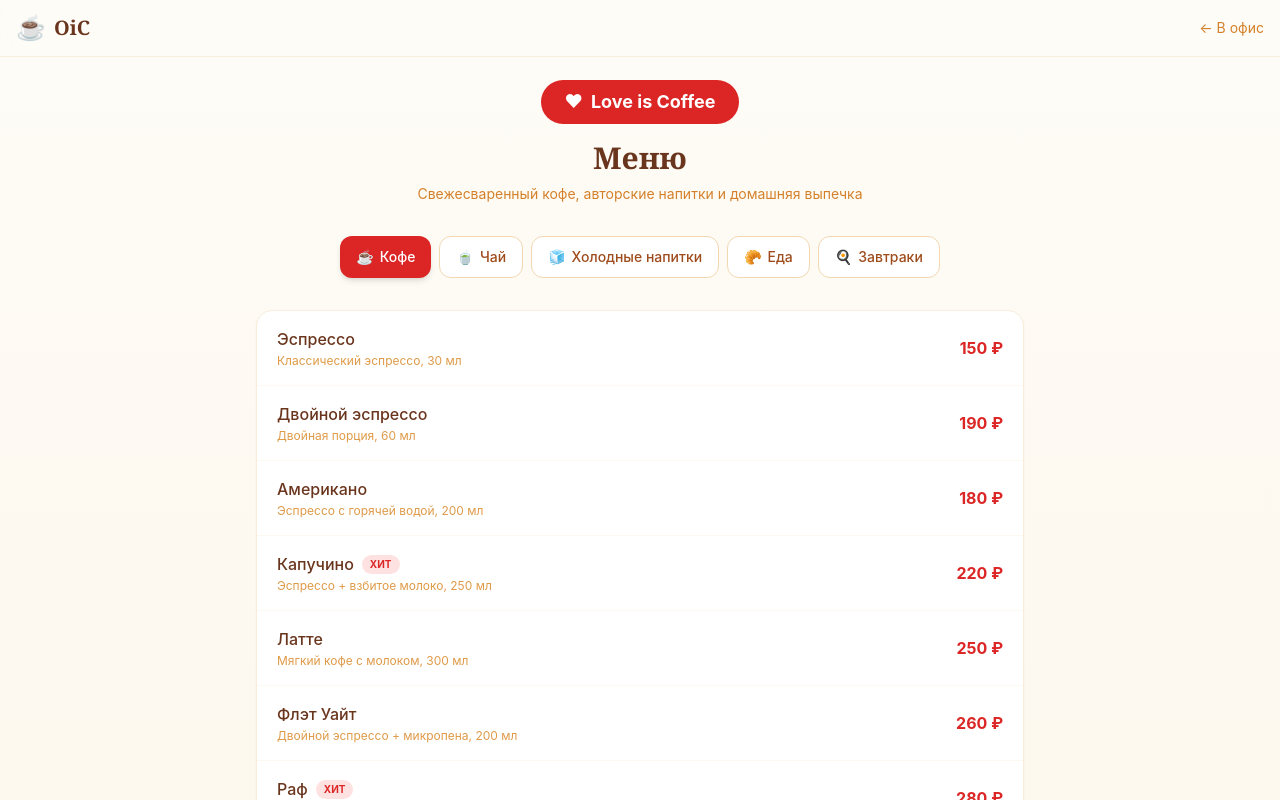
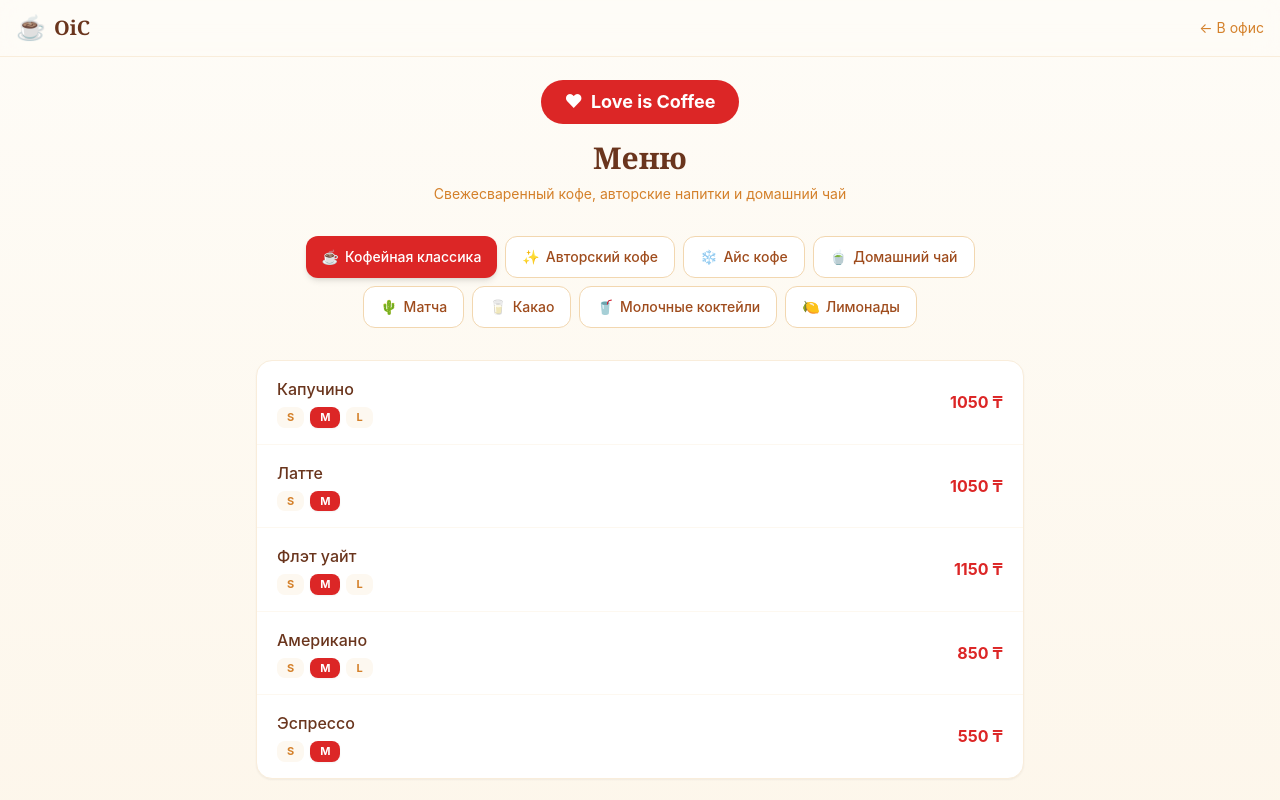
Before and after one commit to Alexandr-Dey/office-is-coffee, a Next.js app: page /menu in a window 1280 px wide. Shown: the top 800 px of the page. Built offline with nearby package versions, Linux system fonts and the light colour scheme.

Commit message:
Update menu: real LiC menu, tenge currency, S/M/L sizes

```diff
--- a/src/app/menu/page.tsx
+++ b/src/app/menu/page.tsx
@@ -6,10 +6,11 @@ import { motion, AnimatePresence } from "framer-motion";
 /* ═══════════════════════════════════════════
    ДАННЫЕ МЕНЮ LOVE IS COFFEE
    ═══════════════════════════════════════════ */
+type Size = "S" | "M" | "L";
+
 interface MenuItem {
   name: string;
-  price: number;
-  desc: string;
+  prices: Record<string, number>;
   tag?: string;
 }
 
@@ -22,86 +23,179 @@ interface MenuCategory {
 
 const MENU_DATA: MenuCategory[] = [
   {
-    id: "coffee",
-    title: "\u041A\u043E\u0444\u0435",
+    id: "classic",
+    title: "\u041A\u043E\u0444\u0435\u0439\u043D\u0430\u044F \u043A\u043B\u0430\u0441\u0441\u0438\u043A\u0430",
     icon: "\u2615",
     items: [
-      { name: "\u042D\u0441\u043F\u0440\u0435\u0441\u0441\u043E", price: 150, desc: "\u041A\u043B\u0430\u0441\u0441\u0438\u0447\u0435\u0441\u043A\u0438\u0439 \u044D\u0441\u043F\u0440\u0435\u0441\u0441\u043E, 30 \u043C\u043B" },
-      { name: "\u0414\u0432\u043E\u0439\u043D\u043E\u0439 \u044D\u0441\u043F\u0440\u0435\u0441\u0441\u043E", price: 190, desc: "\u0414\u0432\u043E\u0439\u043D\u0430\u044F \u043F\u043E\u0440\u0446\u0438\u044F, 60 \u043C\u043B" },
-      { name: "\u0410\u043C\u0435\u0440\u0438\u043A\u0430\u043D\u043E", price: 180, desc: "\u042D\u0441\u043F\u0440\u0435\u0441\u0441\u043E \u0441 \u0433\u043E\u0440\u044F\u0447\u0435\u0439 \u0432\u043E\u0434\u043E\u0439, 200 \u043C\u043B" },
-      { name: "\u041A\u0430\u043F\u0443\u0447\u0438\u043D\u043E", price: 220, desc: "\u042D\u0441\u043F\u0440\u0435\u0441\u0441\u043E + \u0432\u0437\u0431\u0438\u0442\u043E\u0435 \u043C\u043E\u043B\u043E\u043A\u043E, 250 \u043C\u043B", tag: "\u0425\u0438\u0442" },
-      { name: "\u041B\u0430\u0442\u0442\u0435", price: 250, desc: "\u041C\u044F\u0433\u043A\u0438\u0439 \u043A\u043E\u0444\u0435 \u0441 \u043C\u043E\u043B\u043E\u043A\u043E\u043C, 300 \u043C\u043B" },
-      { name: "\u0424\u043B\u044D\u0442 \u0423\u0430\u0439\u0442", price: 260, desc: "\u0414\u0432\u043E\u0439\u043D\u043E\u0439 \u044D\u0441\u043F\u0440\u0435\u0441\u0441\u043E + \u043C\u0438\u043A\u0440\u043E\u043F\u0435\u043D\u0430, 200 \u043C\u043B" },
-      { name: "\u0420\u0430\u0444", price: 280, desc: "\u041A\u043E\u0444\u0435 \u0441\u043E \u0441\u043B\u0438\u0432\u043A\u0430\u043C\u0438 \u0438 \u0432\u0430\u043D\u0438\u043B\u044C\u043D\u044B\u043C \u0441\u0430\u0445\u0430\u0440\u043E\u043C, 300 \u043C\u043B", tag: "\u0425\u0438\u0442" },
-      { name: "\u041C\u043E\u043A\u043A\u043E", price: 290, desc: "\u042D\u0441\u043F\u0440\u0435\u0441\u0441\u043E + \u0448\u043E\u043A\u043E\u043B\u0430\u0434 + \u043C\u043E\u043B\u043E\u043A\u043E, 300 \u043C\u043B" },
-      { name: "\u041A\u0430\u043F\u0443\u0447\u0438\u043D\u043E \u043A\u0430\u0440\u0430\u043C\u0435\u043B\u044C", price: 260, desc: "\u041A\u0430\u043F\u0443\u0447\u0438\u043D\u043E \u0441 \u043A\u0430\u0440\u0430\u043C\u0435\u043B\u044C\u043D\u044B\u043C \u0441\u0438\u0440\u043E\u043F\u043E\u043C" },
-      { name: "\u041B\u0430\u0442\u0442\u0435 \u043B\u0430\u0432\u0430\u043D\u0434\u0430", price: 280, desc: "\u041B\u0430\u0442\u0442\u0435 \u0441 \u043B\u0430\u0432\u0430\u043D\u0434\u043E\u0432\u044B\u043C \u0441\u0438\u0440\u043E\u043F\u043E\u043C", tag: "New" },
+      { name: "\u041A\u0430\u043F\u0443\u0447\u0438\u043D\u043E", prices: { S: 850, M: 1050, L: 1150 } },
+      { name: "\u041B\u0430\u0442\u0442\u0435", prices: { S: 900, M: 1050 } },
+      { name: "\u0424\u043B\u044D\u0442 \u0443\u0430\u0439\u0442", prices: { S: 1000, M: 1150, L: 1250 } },
+      { name: "\u0410\u043C\u0435\u0440\u0438\u043A\u0430\u043D\u043E", prices: { S: 750, M: 850, L: 950 } },
+      { name: "\u042D\u0441\u043F\u0440\u0435\u0441\u0441\u043E", prices: { S: 450, M: 550 } },
+    ],
+  },
+  {
+    id: "author",
+    title: "\u0410\u0432\u0442\u043E\u0440\u0441\u043A\u0438\u0439 \u043A\u043E\u0444\u0435",
+    icon: "\u2728",
+    items: [
+      { name: "\u0420\u0430\u0444 \u043A\u043B\u0430\u0441\u0441\u0438\u043A\u0430", prices: { M: 1250, L: 1350 }, tag: "\u0425\u0438\u0442" },
+      { name: "\u0420\u0430\u0444 \u043C\u0435\u0434\u043E\u0432\u044B\u0439", prices: { M: 1250, L: 1350 }, tag: "\u0425\u0438\u0442" },
+      { name: "\u0420\u0430\u0444 \u0431\u0430\u043D\u0430\u043D-\u043A\u0430\u0440\u0430\u043C\u0435\u043B\u044C", prices: { M: 1350, L: 1450 }, tag: "\u0425\u0438\u0442" },
+      { name: "\u041C\u043E\u043A\u043A\u043E", prices: { M: 1250, L: 1350 } },
+      { name: "\u0410\u0439\u0440\u0438\u0448 \u043A\u043E\u0444\u0435", prices: { M: 950, L: 1050 } },
+      { name: "\u041B\u0430\u0442\u0442\u0435 \u0445\u0430\u043B\u0432\u0430", prices: { M: 950, L: 1050 } },
+    ],
+  },
+  {
+    id: "ice",
+    title: "\u0410\u0439\u0441 \u043A\u043E\u0444\u0435",
+    icon: "\u2744\uFE0F",
+    items: [
+      { name: "\u0410\u0439\u0441 \u0430\u043C\u0435\u0440\u0438\u043A\u0430\u043D\u043E", prices: { M: 950, L: 1050 } },
+      { name: "\u0410\u0439\u0441 \u043A\u0430\u043F\u0443\u0447\u0438\u043D\u043E", prices: { M: 1250, L: 1350 } },
+      { name: "\u0424\u0440\u0430\u043F\u043F\u0443\u0447\u0438\u043D\u043E", prices: { M: 1350, L: 1450 }, tag: "\u0425\u0438\u0442" },
+      { name: "\u0411\u0430\u043D\u0430\u043D\u043E\u0432\u044B\u0439 \u043A\u043E\u0444\u0435", prices: { M: 1350, L: 1450 }, tag: "\u0425\u0438\u0442" },
+      { name: "\u042D\u0441\u043F\u0440\u0435\u0441\u0441\u043E \u0442\u043E\u043D\u0438\u043A", prices: { M: 1150, L: 1250 } },
     ],
   },
   {
     id: "tea",
-    title: "\u0427\u0430\u0439",
+    title: "\u0414\u043E\u043C\u0430\u0448\u043D\u0438\u0439 \u0447\u0430\u0439",
     icon: "\uD83C\uDF75",
     items: [
-      { name: "\u0427\u0451\u0440\u043D\u044B\u0439 \u0447\u0430\u0439", price: 150, desc: "\u041A\u043B\u0430\u0441\u0441\u0438\u0447\u0435\u0441\u043A\u0438\u0439 \u0447\u0451\u0440\u043D\u044B\u0439 \u0447\u0430\u0439, 400 \u043C\u043B" },
-      { name: "\u0417\u0435\u043B\u0451\u043D\u044B\u0439 \u0447\u0430\u0439", price: 160, desc: "\u041A\u0438\u0442\u0430\u0439\u0441\u043A\u0438\u0439 \u0437\u0435\u043B\u0451\u043D\u044B\u0439 \u0447\u0430\u0439, 400 \u043C\u043B" },
-      { name: "\u041C\u0430\u0442\u0447\u0430 \u043B\u0430\u0442\u0442\u0435", price: 280, desc: "\u042F\u043F\u043E\u043D\u0441\u043A\u0438\u0439 \u043C\u0430\u0442\u0447\u0430 \u043D\u0430 \u043C\u043E\u043B\u043E\u043A\u0435, 300 \u043C\u043B", tag: "\u0425\u0438\u0442" },
-      { name: "\u041E\u0431\u043B\u0435\u043F\u0438\u0445\u043E\u0432\u044B\u0439 \u0447\u0430\u0439", price: 250, desc: "\u0413\u043E\u0440\u044F\u0447\u0438\u0439 \u0447\u0430\u0439 \u0441 \u043E\u0431\u043B\u0435\u043F\u0438\u0445\u043E\u0439 \u0438 \u043C\u0451\u0434\u043E\u043C" },
-      { name: "\u0418\u043C\u0431\u0438\u0440\u043D\u044B\u0439 \u0447\u0430\u0439", price: 220, desc: "\u0427\u0430\u0439 \u0441 \u0438\u043C\u0431\u0438\u0440\u0451\u043C, \u043B\u0438\u043C\u043E\u043D\u043E\u043C \u0438 \u043C\u0451\u0434\u043E\u043C" },
-      { name: "\u0418\u0432\u0430\u043D-\u0447\u0430\u0439", price: 180, desc: "\u0422\u0440\u0430\u0434\u0438\u0446\u0438\u043E\u043D\u043D\u044B\u0439 \u0440\u0443\u0441\u0441\u043A\u0438\u0439 \u0447\u0430\u0439, 400 \u043C\u043B" },
+      { name: "\u041D\u0430\u0440\u044F\u0434\u043D\u044B\u0439", prices: { one: 950 }, tag: "\u0425\u0438\u0442" },
+      { name: "\u0418\u043C\u0431\u0438\u0440\u043D\u044B\u0439", prices: { one: 950 } },
+      { name: "\u041E\u0431\u043B\u0435\u043F\u0438\u0445\u043E\u0432\u044B\u0439", prices: { one: 1050 }, tag: "\u0425\u0438\u0442" },
+      { name: "\u041C\u0430\u043B\u0438\u043D\u043E\u0432\u044B\u0439", prices: { one: 1150 } },
+      { name: "\u0413\u043B\u0438\u043D\u0442\u0432\u0435\u0439\u043D", prices: { one: 1150 }, tag: "\u0425\u0438\u0442" },
     ],
   },
   {
-    id: "cold",
-    title: "\u0425\u043E\u043B\u043E\u0434\u043D\u044B\u0435 \u043D\u0430\u043F\u0438\u0442\u043A\u0438",
-    icon: "\uD83E\uDDCA",
+    id: "matcha",
+    title: "\u041C\u0430\u0442\u0447\u0430",
+    icon: "\uD83C\uDF35",
     items: [
-      { name: "\u0410\u0439\u0441 \u043B\u0430\u0442\u0442\u0435", price: 270, desc: "\u041B\u0430\u0442\u0442\u0435 \u0441\u043E \u043B\u044C\u0434\u043E\u043C, 350 \u043C\u043B", tag: "\u0425\u0438\u0442" },
-      { name: "\u0410\u0439\u0441 \u0430\u043C\u0435\u0440\u0438\u043A\u0430\u043D\u043E", price: 220, desc: "\u0410\u043C\u0435\u0440\u0438\u043A\u0430\u043D\u043E \u0441\u043E \u043B\u044C\u0434\u043E\u043C, 300 \u043C\u043B" },
-      { name: "\u041A\u043E\u043B\u0434 \u0431\u0440\u044E", price: 300, desc: "\u041A\u043E\u0444\u0435 \u0445\u043E\u043B\u043E\u0434\u043D\u043E\u0439 \u0437\u0430\u0432\u0430\u0440\u043A\u0438, 300 \u043C\u043B" },
-      { name: "\u041B\u0438\u043C\u043E\u043D\u0430\u0434 \u043A\u043B\u0430\u0441\u0441\u0438\u043A", price: 220, desc: "\u0414\u043E\u043C\u0430\u0448\u043D\u0438\u0439 \u043B\u0438\u043C\u043E\u043D\u0430\u0434, 400 \u043C\u043B" },
-      { name: "\u041B\u0438\u043C\u043E\u043D\u0430\u0434 \u043C\u0430\u043D\u0433\u043E", price: 260, desc: "\u0422\u0440\u043E\u043F\u0438\u0447\u0435\u0441\u043A\u0438\u0439 \u043B\u0438\u043C\u043E\u043D\u0430\u0434 \u0441 \u043C\u0430\u043D\u0433\u043E", tag: "New" },
-      { name: "\u0424\u0440\u0430\u043F\u043F\u0435", price: 280, desc: "\u041A\u043E\u0444\u0435\u0439\u043D\u044B\u0439 \u043A\u043E\u043A\u0442\u0435\u0439\u043B\u044C \u0441\u043E \u043B\u044C\u0434\u043E\u043C" },
-      { name: "\u0421\u043C\u0443\u0437\u0438 \u044F\u0433\u043E\u0434\u043D\u044B\u0439", price: 320, desc: "\u041C\u0438\u043A\u0441 \u043B\u0435\u0441\u043D\u044B\u0445 \u044F\u0433\u043E\u0434 \u0441 \u0439\u043E\u0433\u0443\u0440\u0442\u043E\u043C" },
+      { name: "\u0417\u0435\u043B\u0451\u043D\u0430\u044F \u043C\u0430\u0442\u0447\u0430", prices: { one: 1250 } },
+      { name: "\u0413\u043E\u043B\u0443\u0431\u0430\u044F \u043C\u0430\u0442\u0447\u0430", prices: { one: 1250 } },
     ],
   },
   {
-    id: "food",
-    title: "\u0415\u0434\u0430",
-    icon: "\uD83E\uDD50",
+    id: "cocoa",
+    title: "\u041A\u0430\u043A\u0430\u043E",
+    icon: "\uD83E\uDD5B",
     items: [
-      { name: "\u041A\u0440\u0443\u0430\u0441\u0441\u0430\u043D", price: 180, desc: "\u0421\u0432\u0435\u0436\u0438\u0439 \u0444\u0440\u0430\u043D\u0446\u0443\u0437\u0441\u043A\u0438\u0439 \u043A\u0440\u0443\u0430\u0441\u0441\u0430\u043D" },
-      { name: "\u041A\u0440\u0443\u0430\u0441\u0441\u0430\u043D \u0441 \u0432\u0435\u0442\u0447\u0438\u043D\u043E\u0439", price: 250, desc: "\u041A\u0440\u0443\u0430\u0441\u0441\u0430\u043D \u0441 \u0432\u0435\u0442\u0447\u0438\u043D\u043E\u0439 \u0438 \u0441\u044B\u0440\u043E\u043C" },
-      { name: "\u0427\u0438\u0437\u043A\u0435\u0439\u043A", price: 320, desc: "\u041D\u044C\u044E-\u0419\u043E\u0440\u043A \u0447\u0438\u0437\u043A\u0435\u0439\u043A", tag: "\u0425\u0438\u0442" },
-      { name: "\u0422\u0438\u0440\u0430\u043C\u0438\u0441\u0443", price: 350, desc: "\u0418\u0442\u0430\u043B\u044C\u044F\u043D\u0441\u043A\u0438\u0439 \u0434\u0435\u0441\u0435\u0440\u0442 \u0441 \u043A\u043E\u0444\u0435" },
-      { name: "\u041C\u0430\u0444\u0444\u0438\u043D \u0448\u043E\u043A\u043E\u043B\u0430\u0434\u043D\u044B\u0439", price: 160, desc: "\u0414\u043E\u043C\u0430\u0448\u043D\u0438\u0439 \u043C\u0430\u0444\u0444\u0438\u043D \u0441 \u0448\u043E\u043A\u043E\u043B\u0430\u0434\u043E\u043C" },
-      { name: "\u0411\u0440\u0430\u0443\u043D\u0438", price: 220, desc: "\u0428\u043E\u043A\u043E\u043B\u0430\u0434\u043D\u044B\u0439 \u0431\u0440\u0430\u0443\u043D\u0438 \u0441 \u043E\u0440\u0435\u0445\u0430\u043C\u0438" },
-      { name: "\u041C\u0435\u0434\u043E\u0432\u0438\u043A", price: 280, desc: "\u041A\u043B\u0430\u0441\u0441\u0438\u0447\u0435\u0441\u043A\u0438\u0439 \u043C\u0435\u0434\u043E\u0432\u044B\u0439 \u0442\u043E\u0440\u0442" },
-      { name: "\u041A\u0443\u043A\u0438 \u043E\u0432\u0441\u044F\u043D\u043E\u0435", price: 120, desc: "\u041E\u0432\u0441\u044F\u043D\u043E\u0435 \u043F\u0435\u0447\u0435\u043D\u044C\u0435 \u0441 \u0438\u0437\u044E\u043C\u043E\u043C" },
+      { name: "\u041A\u0430\u043A\u0430\u043E", prices: { one: 1150 } },
+      { name: "\u0413\u043E\u0440\u044F\u0447\u0438\u0439 \u0448\u043E\u043A\u043E\u043B\u0430\u0434", prices: { one: 1250 } },
     ],
   },
   {
-    id: "breakfast",
-    title: "\u0417\u0430\u0432\u0442\u0440\u0430\u043A\u0438",
-    icon: "\uD83C\uDF73",
+    id: "shakes",
+    title: "\u041C\u043E\u043B\u043E\u0447\u043D\u044B\u0435 \u043A\u043E\u043A\u0442\u0435\u0439\u043B\u0438",
+    icon: "\uD83E\uDD64",
     items: [
-      { name: "\u0421\u044B\u0440\u043D\u0438\u043A\u0438", price: 290, desc: "\u0414\u043E\u043C\u0430\u0448\u043D\u0438\u0435 \u0441\u044B\u0440\u043D\u0438\u043A\u0438 \u0441\u043E \u0441\u043C\u0435\u0442\u0430\u043D\u043E\u0439", tag: "\u0425\u0438\u0442" },
-      { name: "\u041E\u0432\u0441\u044F\u043D\u043A\u0430 \u0441 \u044F\u0433\u043E\u0434\u0430\u043C\u0438", price: 250, desc: "\u041E\u0432\u0441\u044F\u043D\u0430\u044F \u043A\u0430\u0448\u0430 \u0441 \u0441\u0435\u0437\u043E\u043D\u043D\u044B\u043C\u0438 \u044F\u0433\u043E\u0434\u0430\u043C\u0438" },
-      { name: "\u0422\u043E\u0441\u0442 \u0441 \u0430\u0432\u043E\u043A\u0430\u0434\u043E", price: 320, desc: "\u0422\u043E\u0441\u0442 + \u0430\u0432\u043E\u043A\u0430\u0434\u043E + \u044F\u0439\u0446\u043E \u043F\u0430\u0448\u043E\u0442" },
-      { name: "\u042F\u0438\u0447\u043D\u0438\u0446\u0430", price: 240, desc: "\u042F\u0438\u0447\u043D\u0438\u0446\u0430 \u0438\u0437 3 \u044F\u0438\u0446 \u0441 \u043E\u0432\u043E\u0449\u0430\u043C\u0438" },
-      { name: "\u0411\u043E\u0443\u043B \u0441 \u0433\u0440\u0430\u043D\u043E\u043B\u043E\u0439", price: 280, desc: "\u0413\u0440\u0430\u043D\u043E\u043B\u0430 + \u0439\u043E\u0433\u0443\u0440\u0442 + \u0444\u0440\u0443\u043A\u0442\u044B" },
-      { name: "\u041F\u0430\u043D\u043A\u0435\u0439\u043A\u0438", price: 270, desc: "\u041F\u0443\u0448\u0438\u0441\u0442\u044B\u0435 \u043F\u0430\u043D\u043A\u0435\u0439\u043A\u0438 \u0441 \u043A\u043B\u0435\u043D\u043E\u0432\u044B\u043C \u0441\u0438\u0440\u043E\u043F\u043E\u043C", tag: "New" },
+      { name: "\u0411\u0430\u043D\u0430\u043D\u043E\u0432\u044B\u0439", prices: { one: 1450 } },
+      { name: "\u041A\u043B\u0443\u0431\u043D\u0438\u0447\u043D\u044B\u0439", prices: { one: 1350 } },
+      { name: "\u0428\u043E\u043A\u043E\u043B\u0430\u0434\u043D\u044B\u0439", prices: { one: 1350 } },
+    ],
+  },
+  {
+    id: "lemonade",
+    title: "\u041B\u0438\u043C\u043E\u043D\u0430\u0434\u044B",
+    icon: "\uD83C\uDF4B",
+    items: [
+      { name: "\u0414\u043E\u043C\u0430\u0448\u043D\u0438\u0439", prices: { one: 950 } },
+      { name: "\u041C\u043E\u0445\u0438\u0442\u043E", prices: { one: 1050 } },
+      { name: "\u0410\u0440\u0431\u0443\u0437-\u043A\u0438\u0432\u0438", prices: { one: 1050 } },
+      { name: "\u042F\u0431\u043B\u043E\u043A\u043E-\u043C\u0430\u0440\u0430\u043A\u0443\u0439\u044F", prices: { one: 1150 }, tag: "\u0425\u0438\u0442" },
     ],
   },
 ];
+
+/* helper: есть ли выбор размера */
+function getSizes(item: MenuItem): Size[] | null {
+  const keys = Object.keys(item.prices);
+  if (keys.length === 1 && keys[0] === "one") return null;
+  return keys as Size[];
+}
+
+function getDefaultSize(item: MenuItem): Size | null {
+  const sizes = getSizes(item);
+  if (!sizes) return null;
+  if (sizes.includes("M")) return "M";
+  return sizes[0];
+}
+
+function getPrice(item: MenuItem, size: Size | null): number {
+  if (size === null) return item.prices["one"];
+  return item.prices[size];
+}
+
+/* ═══════════════════════════════════════════
+   КОМПОНЕНТ ПОЗИЦИИ МЕНЮ
+   ═══════════════════════════════════════════ */
+function MenuItemRow({ item, idx }: { item: MenuItem; idx: number }) {
+  const sizes = getSizes(item);
+  const [selectedSize, setSelectedSize] = useState<Size | null>(
+    getDefaultSize(item)
+  );
+  const price = getPrice(item, selectedSize);
+
+  return (
+    <motion.div
+      initial={{ opacity: 0, x: -10 }}
+      animate={{ opacity: 1, x: 0 }}
+      transition={{ delay: idx * 0.04 }}
+      className="flex items-center justify-between px-5 py-4 hover:bg-cream-50 transition-colors"
+    >
+      <div className="flex-1 min-w-0 mr-4">
+        <div className="flex items-center gap-2 flex-wrap">
+          <span className="font-medium text-coffee-900">{item.name}</span>
+          {item.tag && (
+            <span
+              className={`px-2 py-0.5 rounded-full text-[10px] font-bold uppercase ${
+                item.tag === "New"
+                  ? "bg-green-100 text-green-700"
+                  : "bg-red-100 text-red-600"
+              }`}
+            >
+              {item.tag}
+            </span>
+          )}
+        </div>
+        {sizes && (
+          <div className="flex gap-1.5 mt-1.5">
+            {sizes.map((sz) => (
+              <button
+                key={sz}
+                onClick={() => setSelectedSize(sz)}
+                className={`px-2.5 py-0.5 rounded-lg text-[11px] font-bold transition-all ${
+                  selectedSize === sz
+                    ? "bg-red-600 text-white shadow-sm"
+                    : "bg-coffee-50 text-coffee-500 hover:bg-coffee-100"
+                }`}
+              >
+                {sz}
+              </button>
+            ))}
+          </div>
+        )}
+      </div>
+      <span className="text-base font-bold text-red-600 whitespace-nowrap">
+        {price} {"\u20B8"}
+      </span>
+    </motion.div>
+  );
+}
 
 /* ═══════════════════════════════════════════
    СТРАНИЦА МЕНЮ
    ═══════════════════════════════════════════ */
 export default function MenuPage() {
-  const [activeCategory, setActiveCategory] = useState("coffee");
+  const [activeCategory, setActiveCategory] = useState("classic");
 
-  const currentCategory = MENU_DATA.find((c) => c.id === activeCategory) ?? MENU_DATA[0];
+  const currentCategory =
+    MENU_DATA.find((c) => c.id === activeCategory) ?? MENU_DATA[0];
 
   return (
     <main className="min-h-screen bg-gradient-to-b from-cream-50 to-cream-100">
@@ -115,7 +209,9 @@ export default function MenuPage() {
             className="flex items-center gap-2"
           >
             <span className="text-2xl">{"\u2615"}</span>
-            <span className="font-display text-xl font-bold text-coffee-900">OiC</span>
+            <span className="font-display text-xl font-bold text-coffee-900">
+              OiC
+            </span>
           </motion.a>
           <motion.a
             href="/office"
@@ -144,7 +240,7 @@ export default function MenuPage() {
               {"\u041C\u0435\u043D\u044E"}
             </h1>
             <p className="text-coffee-500 text-sm">
-              {"\u0421\u0432\u0435\u0436\u0435\u0441\u0432\u0430\u0440\u0435\u043D\u043D\u044B\u0439 \u043A\u043E\u0444\u0435, \u0430\u0432\u0442\u043E\u0440\u0441\u043A\u0438\u0435 \u043D\u0430\u043F\u0438\u0442\u043A\u0438 \u0438 \u0434\u043E\u043C\u0430\u0448\u043D\u044F\u044F \u0432\u044B\u043F\u0435\u0447\u043A\u0430"}
+              {"\u0421\u0432\u0435\u0436\u0435\u0441\u0432\u0430\u0440\u0435\u043D\u043D\u044B\u0439 \u043A\u043E\u0444\u0435, \u0430\u0432\u0442\u043E\u0440\u0441\u043A\u0438\u0435 \u043D\u0430\u043F\u0438\u0442\u043A\u0438 \u0438 \u0434\u043E\u043C\u0430\u0448\u043D\u0438\u0439 \u0447\u0430\u0439"}
             </p>
           </motion.div>
 
@@ -183,34 +279,7 @@ export default function MenuPage() {
             >
               <div className="bg-white rounded-2xl border border-coffee-100 shadow-sm overflow-hidden divide-y divide-coffee-50">
                 {currentCategory.items.map((item, idx) => (
-                  <motion.div
-                    key={item.name}
-                    initial={{ opacity: 0, x: -10 }}
-                    animate={{ opacity: 1, x: 0 }}
-                    transition={{ delay: idx * 0.04 }}
-                    className="flex items-center justify-between px-5 py-4 hover:bg-cream-50 transition-colors"
-                  >
-                    <div className="flex-1 min-w-0 mr-4">
-                      <div className="flex items-center gap-2">
-                        <span className="font-medium text-coffee-900">{item.name}</span>
-                        {item.tag && (
-                          <span
-                            className={`px-2 py-0.5 rounded-full text-[10px] font-bold uppercase ${
-                              item.tag === "New"
-                                ? "bg-green-100 text-green-700"
-                                : "bg-red-100 text-red-600"
-                            }`}
-                          >
-                            {item.tag}
-                          </span>
-                        )}
-                      </div>
-                      <p className="text-xs text-coffee-400 mt-0.5">{item.desc}</p>
-                    </div>
-                    <span className="text-base font-bold text-red-600 whitespace-nowrap">
-                      {item.price} {"\u20BD"}
-                    </span>
-                  </motion.div>
+                  <MenuItemRow key={item.name} item={item} idx={idx} />
                 ))}
               </div>
             </motion.div>
```
